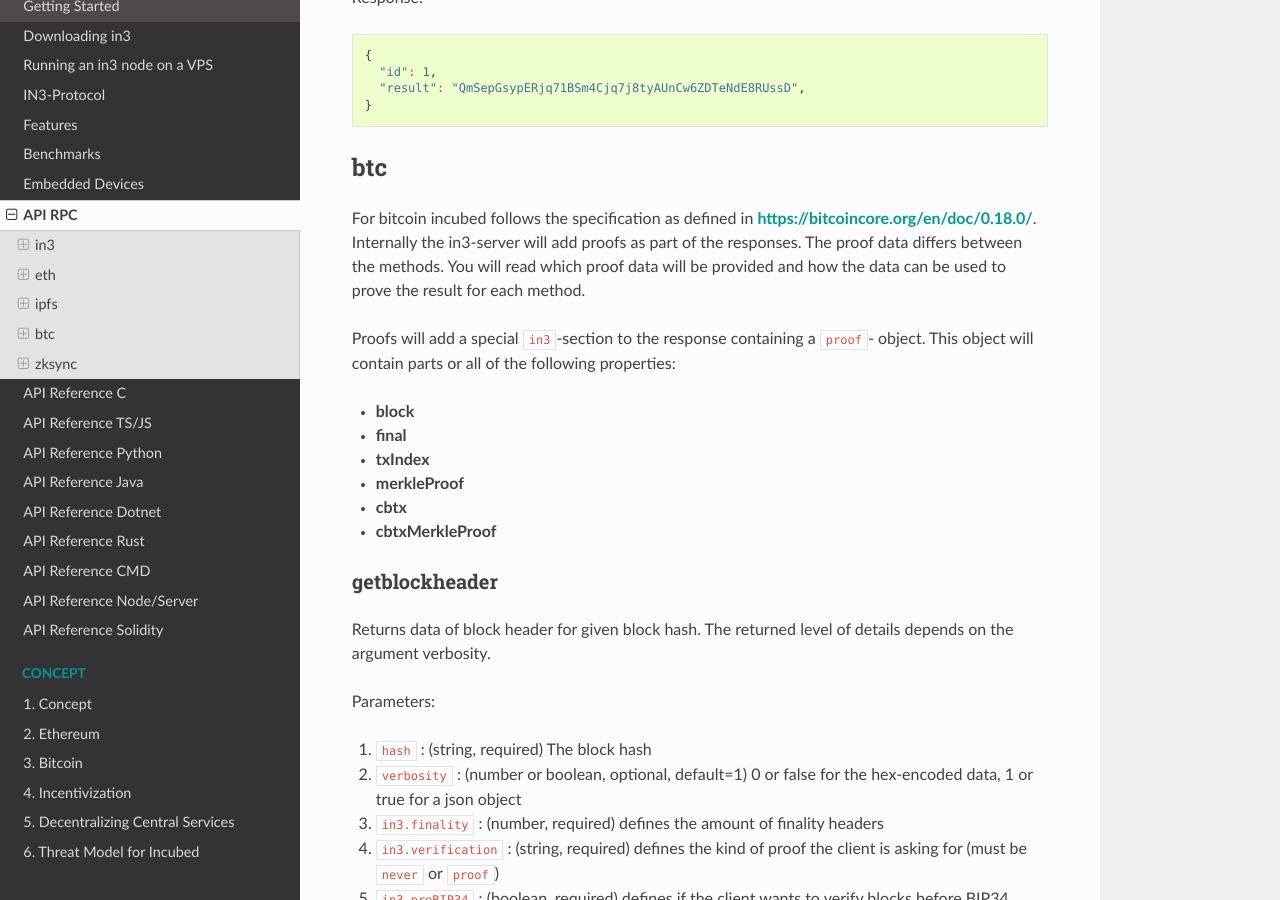
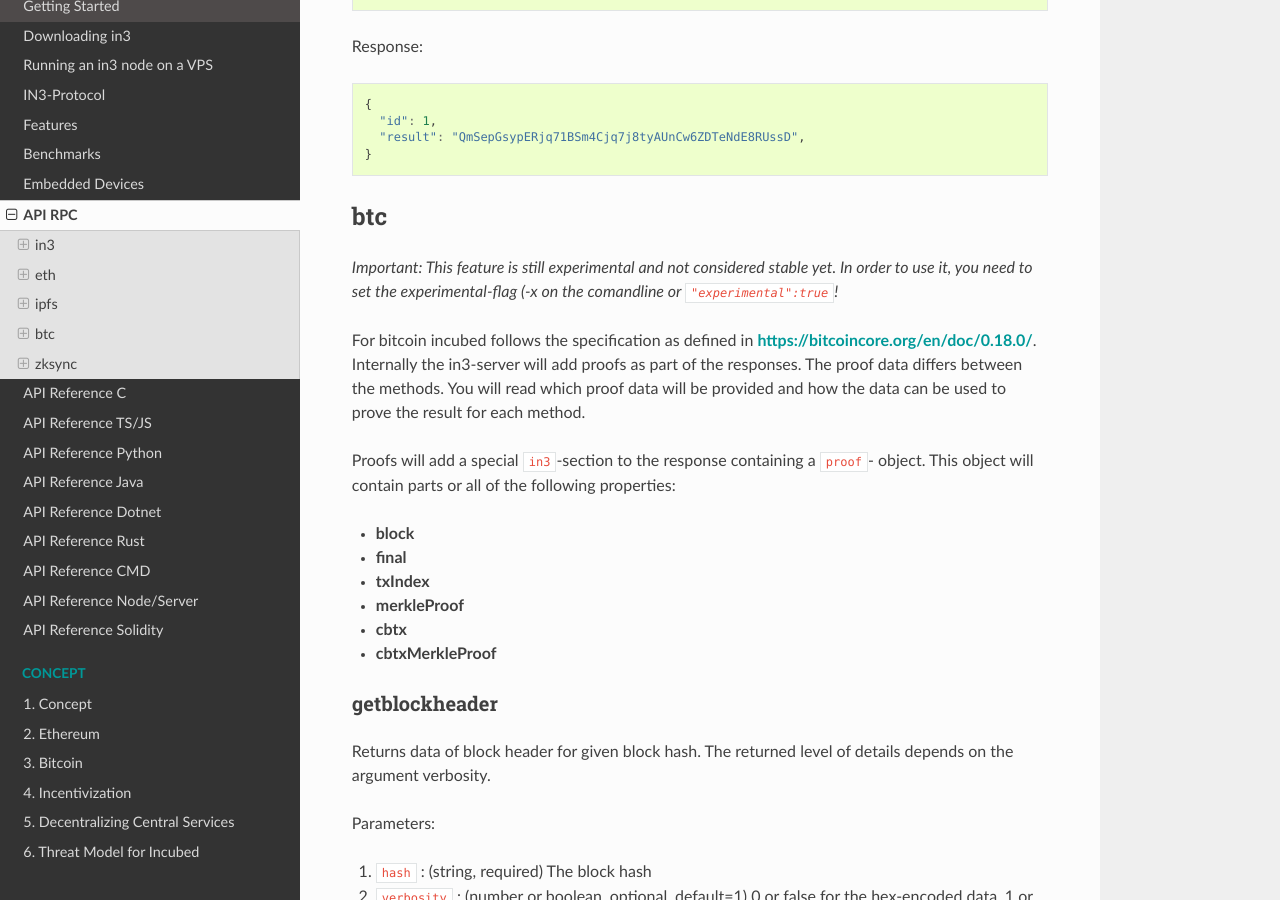
Before and after one commit to blockchainsllc/in3-docs, a Sphinx documentation site: the page built from docs/rpc.md, in a window 1280 px wide and 900 px high, scrolled down 43967 px. Built offline with Sphinx 7.4.7 and the Read the Docs theme 2.0.0, drawn with Linux system fonts in a browser that asks for light colours; some of the changed text lies outside the part shown.

Commit message:
added experimental

```diff
--- a/docs/api-cmd.rst
+++ b/docs/api-cmd.rst
@@ -68,6 +68,7 @@ Usage
 -nl            a coma seperated list of urls (or address:url) to be used as fixed nodelist
 -bn            a coma seperated list of urls (or address:url) to be used as boot nodes
 -os            only sign, don't send the raw Transaction
+-x             Allow usage of experimental features. This option is required if you want to use experimental features.
 
 Install
 #######
--- a/docs/rpc.md
+++ b/docs/rpc.md
@@ -57,6 +57,9 @@ The config params support the following properties :
     example: 0x387a8233c96e1fc0ad5e284353276177af2186e7afa85296f106336e376669f7
 
 * **useBinary** :`bool` *(optional)*  - if true the client will use binary format.
+    example: false
+
+* **experimental** :`bool` *(optional)*  - if true the client allows to use use experimental features, otherwise a exception is thrown if those would be used.
     example: false
 
 * **useHttp** :`bool` *(optional)*  - if true the client will try to use http instead of https.
@@ -2157,6 +2160,9 @@ Response:
 
 ## btc
 
+*Important: This feature is still experimental and not considered stable yet. In order to use it, you need to set the experimental-flag (-x on the comandline or `"experimental":true`!*
+
+
 For bitcoin incubed follows the specification as defined in [https://bitcoincore.org/en/doc/0.18.0/](https://bitcoincore.org/en/doc/0.18.0/).
 Internally the in3-server will add proofs as part of the responses. The proof data differs between the methods. You will read which proof data will be provided and how the data can be used to prove the result for each method.
 
@@ -2940,6 +2946,8 @@ This graph shows the usage of this method and visualizes the result from above.
 
 ## zksync
 
+*Important: This feature is still experimental and not considered stable yet. In order to use it, you need to set the experimental-flag (-x on the comandline or `"experimental":true`!*
+
 the zksync-plugin is able to handle operations to use [zksync](https://zksync.io/) like deposit transfer or withdraw. Also see the #in3-config on how to configure the zksync-server or account.
 
 Also in order to sign messages you need to set a signer!
```
Also changed, not shown: docs/getting_started.md (+42 -17 lines).
